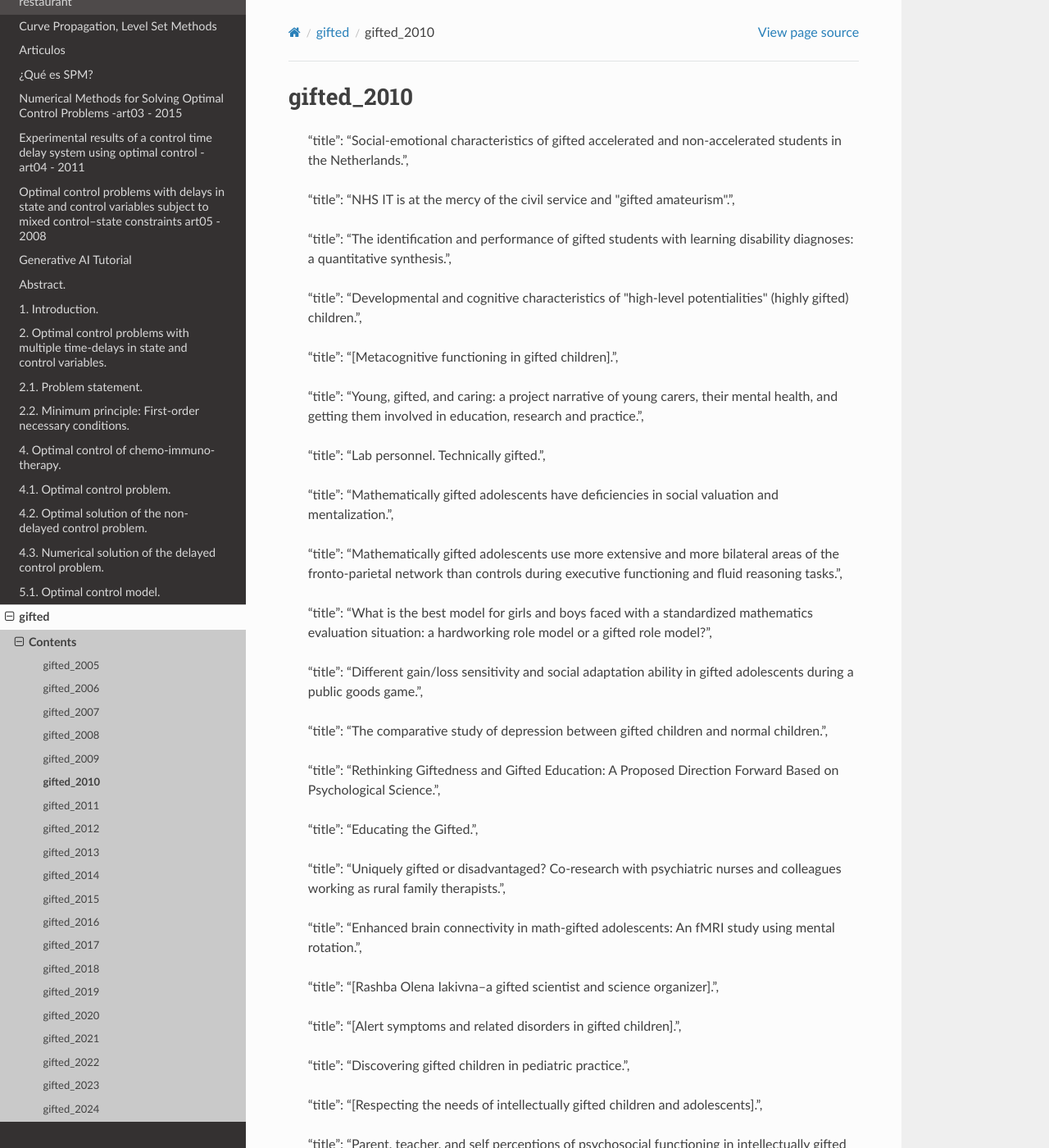
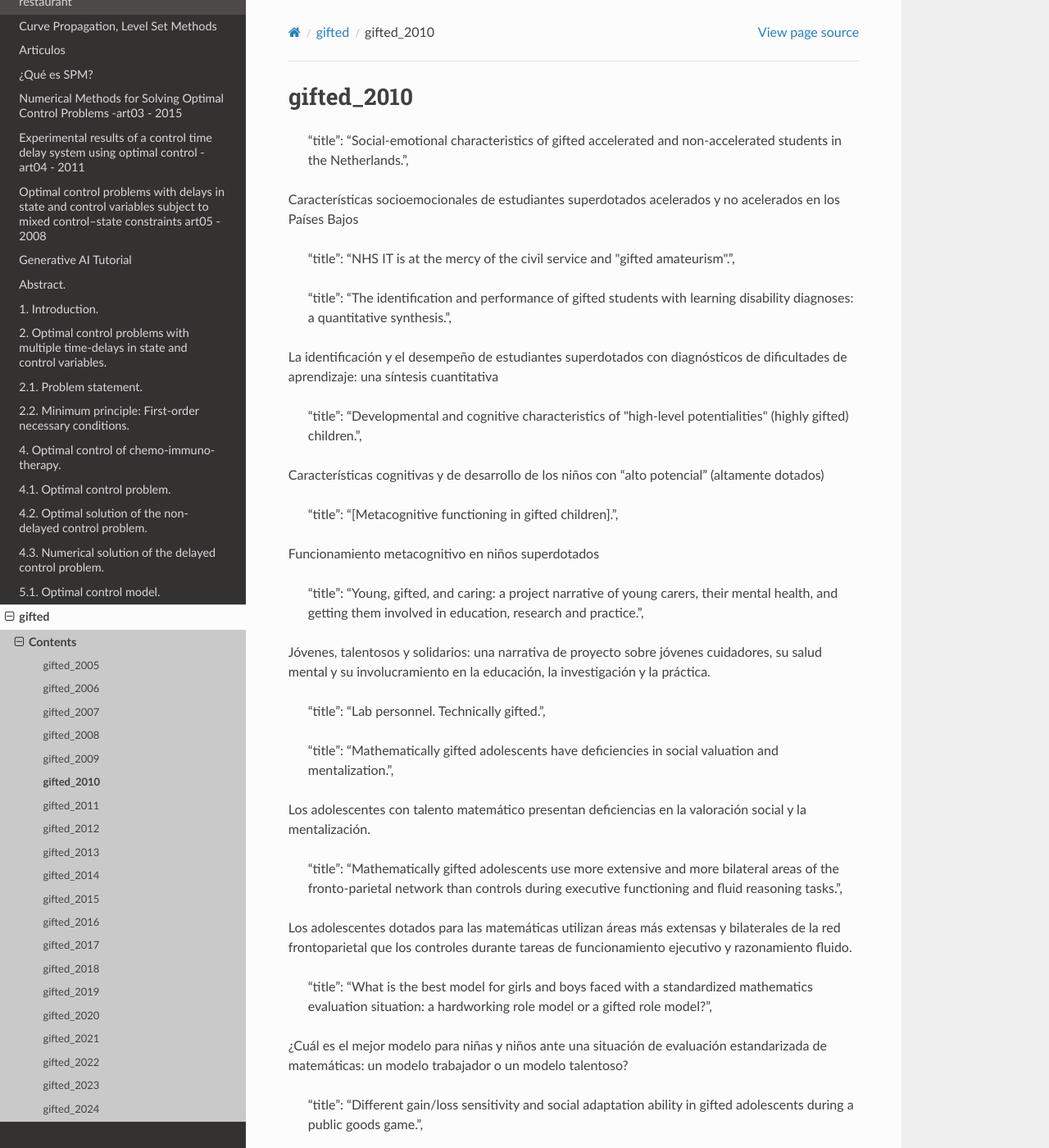
Before and after one commit to matecom57/santosg57-articulostesis, a Sphinx documentation site: the page built from docs/source/gifted/gifted_2010_title.rst, in a window 1280 px wide and 1400 px high. Shown: the whole window at 82% size. Built offline with Sphinx 7.4.7 and the Read the Docs theme 3.1.0, drawn with Linux system fonts in a browser that asks for light colours; some of the changed text lies outside the part shown.

Commit message:
Test comité

```diff
--- a/docs/source/gifted/gifted_2010_title.rst
+++ b/docs/source/gifted/gifted_2010_title.rst
@@ -3,39 +3,73 @@ gifted_2010
 
     "title": "Social-emotional characteristics of gifted accelerated and non-accelerated students in the Netherlands.",
 
+Características socioemocionales de estudiantes superdotados acelerados y no acelerados en los Países Bajos
+
     "title": "NHS IT is at the mercy of the civil service and \"gifted amateurism\".",
 
     "title": "The identification and performance of gifted students with learning disability diagnoses: a quantitative synthesis.",
 
+La identificación y el desempeño de estudiantes superdotados con diagnósticos de dificultades de aprendizaje: una síntesis
+cuantitativa
+
     "title": "Developmental and cognitive characteristics of \"high-level potentialities\" (highly gifted) children.",
+
+Características cognitivas y de desarrollo de los niños con “alto potencial” (altamente dotados)
 
     "title": "[Metacognitive functioning in gifted children].",
 
+Funcionamiento metacognitivo en niños superdotados
+
     "title": "Young, gifted, and caring: a project narrative of young carers, their mental health, and getting them involved in education, research and practice.",
+
+Jóvenes, talentosos y solidarios: una narrativa de proyecto sobre jóvenes cuidadores, su salud mental y su involucramiento en la
+educación, la investigación y la práctica.
 
     "title": "Lab personnel. Technically gifted.",
 
     "title": "Mathematically gifted adolescents have deficiencies in social valuation and mentalization.",
 
+Los adolescentes con talento matemático presentan deficiencias en la valoración social y la mentalización.
+
     "title": "Mathematically gifted adolescents use more extensive and more bilateral areas of the fronto-parietal network than controls during executive functioning and fluid reasoning tasks.",
+
+Los adolescentes dotados para las matemáticas utilizan áreas más extensas y bilaterales de la red frontoparietal que los controles
+durante tareas de funcionamiento ejecutivo y razonamiento fluido.
 
     "title": "What is the best model for girls and boys faced with a standardized mathematics evaluation situation: a hardworking role model or a gifted role model?",
 
+¿Cuál es el mejor modelo para niñas y niños ante una situación de evaluación estandarizada de matemáticas: un modelo trabajador o
+un modelo talentoso?
+
     "title": "Different gain/loss sensitivity and social adaptation ability in gifted adolescents during a public goods game.",
+
+Diferentes sensibilidades a la ganancia/pérdida y capacidad de adaptación social en adolescentes superdotados durante un juego de
+bienes públicos
 
     "title": "The comparative study of depression between gifted children and normal children.",
 
+Estudio comparativo de la depresión entre niños superdotados y niños normales.
+
     "title": "Rethinking Giftedness and Gifted Education: A Proposed Direction Forward Based on Psychological Science.",
 
+Repensando la superdotación y la educación para superdotados: una propuesta de futuro basada en la ciencia psicológica
+
     "title": "Educating the Gifted.",
+
+Educar a los superdotados.
+
 
     "title": "Uniquely gifted or disadvantaged? Co-research with psychiatric nurses and colleagues working as rural family therapists.",
 
     "title": "Enhanced brain connectivity in math-gifted adolescents: An fMRI study using mental rotation.",
 
+Conectividad cerebral mejorada en adolescentes con talento para las matemáticas: un estudio de fMRI utilizando rotación mental
+
     "title": "[Rashba Olena Iakivna--a gifted scientist and science organizer].",
 
     "title": "[Alert symptoms and related disorders in gifted children].",
+
+Síntomas de alerta y trastornos relacionados en niños superdotados
 
     "title": "Discovering gifted children in pediatric practice.",
 
```
